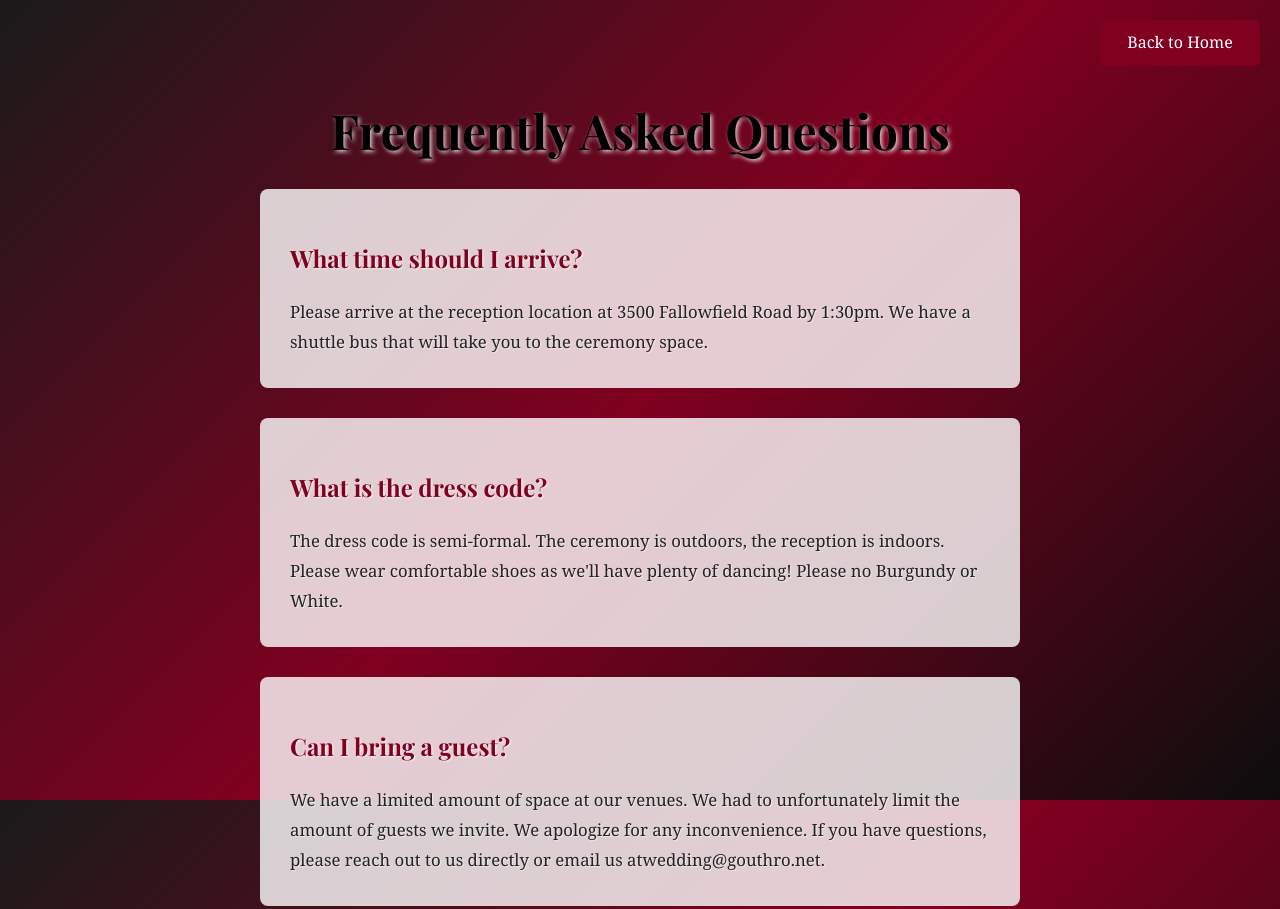
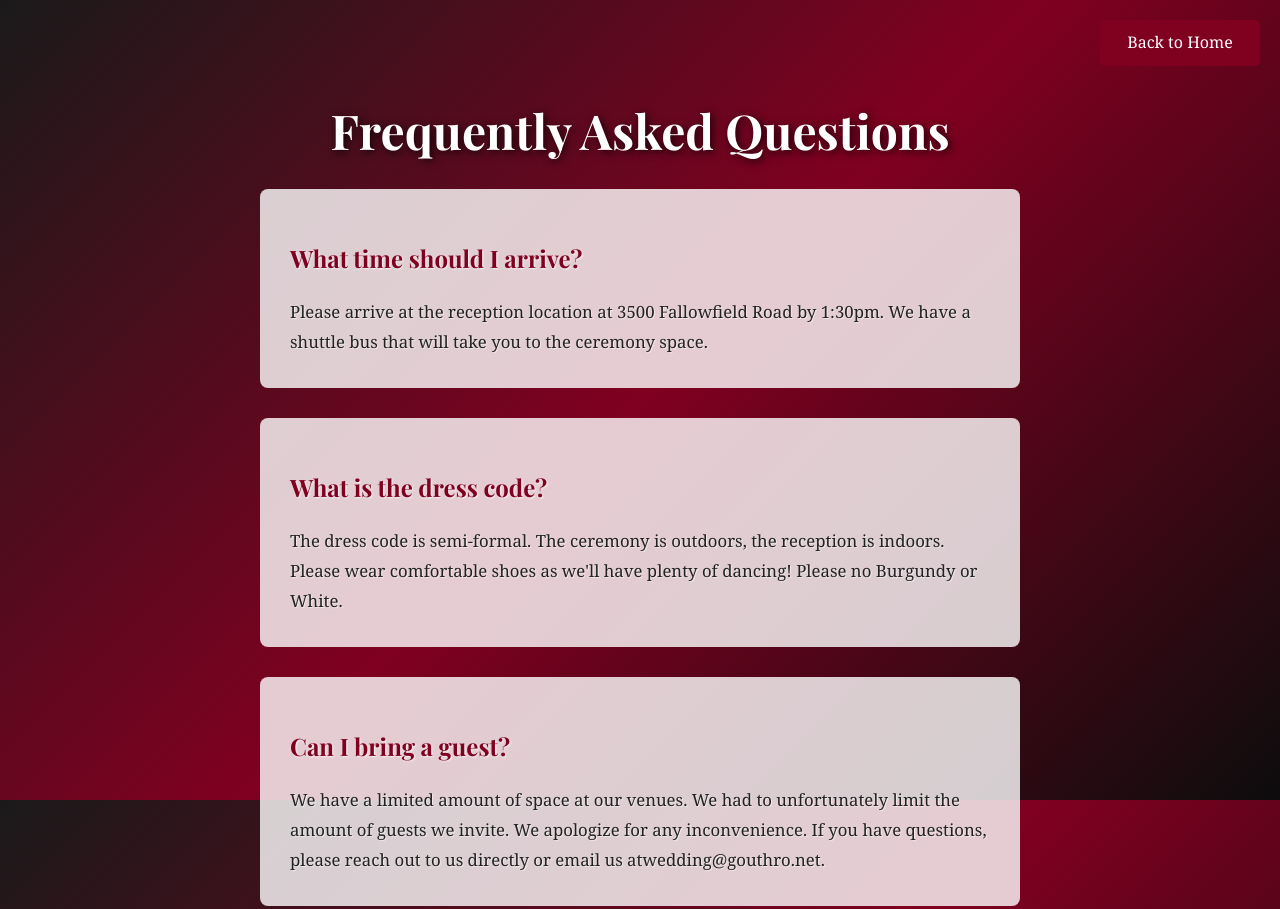
Before and after one commit to FireShockPro/CODE, a website: page WeddingSite/public/faq.html in a window 1280 px wide. Shown: the top 909 px of the page. Drawn offline with nearby package versions, Linux system fonts and the light colour scheme; a web font is replaced by a local one.

Commit message:
Change FAQ title to white with improved shadow for better contrast

```diff
--- a/WeddingSite/public/styles.css
+++ b/WeddingSite/public/styles.css
@@ -492,8 +492,8 @@ body {
   font-family: var(--font-heading);
   font-size: 3rem;
   margin-bottom: 20px;
-  color: #000000;
-  text-shadow: 2px 2px 4px rgba(255, 255, 255, 0.8);
+  color: #ffffff;
+  text-shadow: 2px 2px 8px rgba(0, 0, 0, 0.8);
 }
 
 .faq-item {
```
